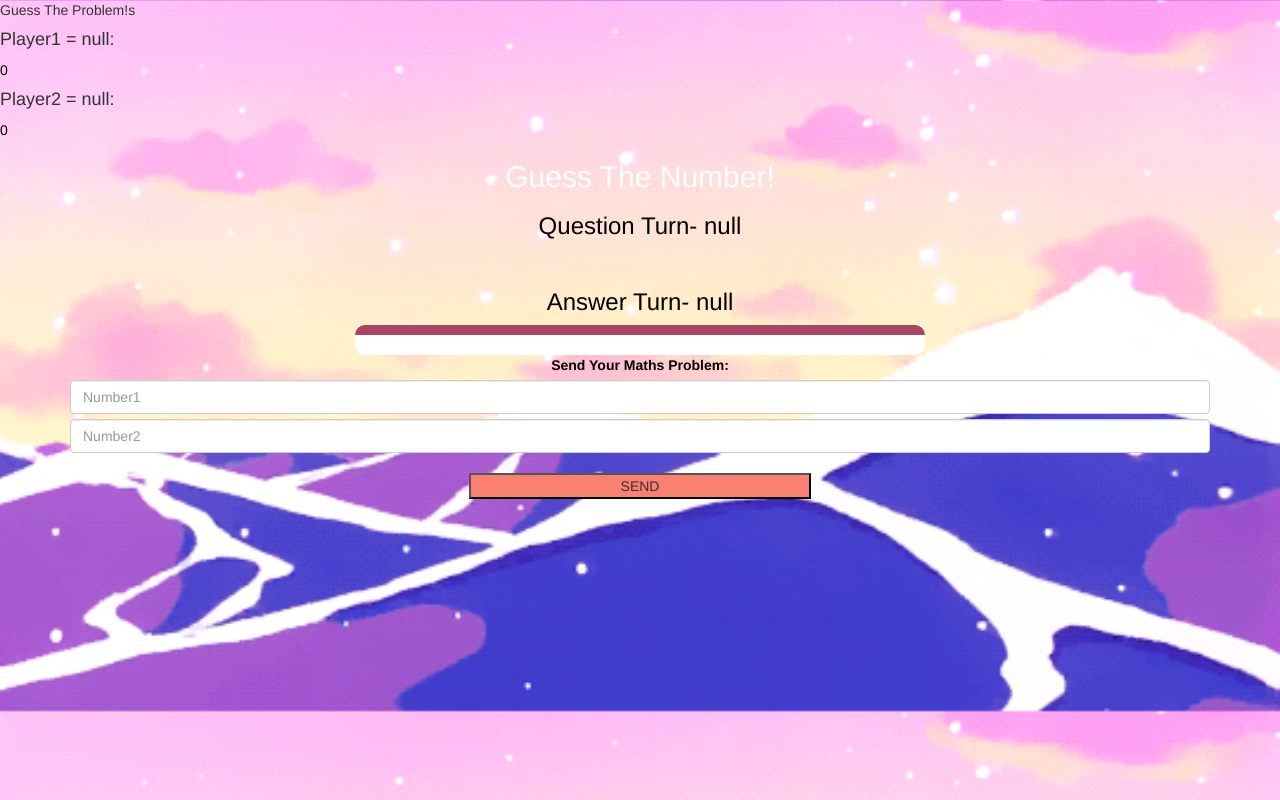
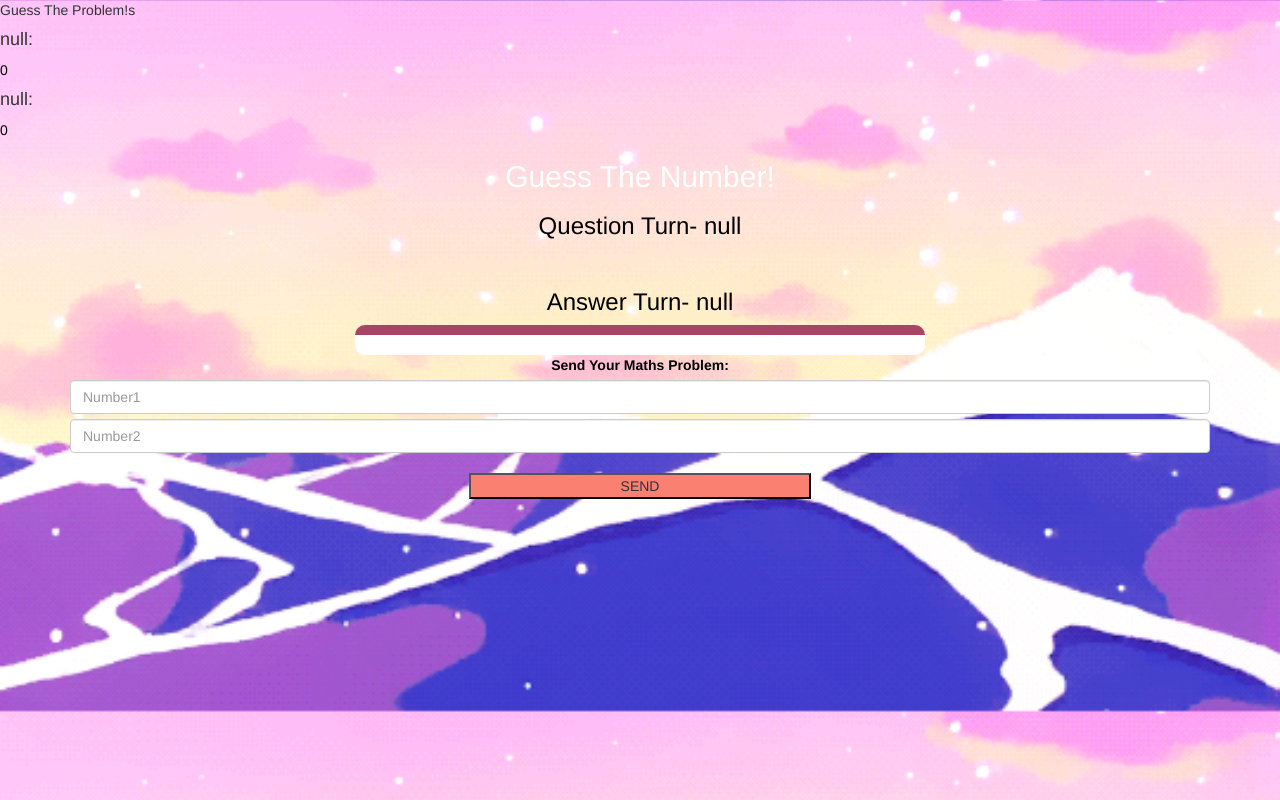
Before and after one commit to SaiAnshuman/Maths-Quizzzzzzzzzzzzzzzzzzzzzzzzz, a plain HTML site: page game_page.html in a window 1280 px wide. Drawn offline with nearby package versions, Linux system fonts and the light colour scheme.

Commit message:
Add files via upload

```diff
--- a/game.css
+++ b/game.css
@@ -107,3 +107,9 @@ background-color: salmon;
 margin-bottom: 5px;
 
 }
+
+#player2_name_input{
+
+margin-bottom: 10px;
+
+}
--- a/game_page.js
+++ b/game_page.js
@@ -4,8 +4,8 @@ player2_name = localStorage.getItem("Player2Name");
 player1_score = 0;
 player2_score = 0;
 
-document.getElementById("player1name").innerHTML = "Player1 = " + player1_name + ": ";
-document.getElementById("player2name").innerHTML = "Player2 = " + player2_name + ": ";
+document.getElementById("player1name").innerHTML =  player1_name + ": ";
+document.getElementById("player2name").innerHTML =  player2_name + ": ";
 document.getElementById("player1score").innerHTML = player1_score;
 document.getElementById("player2score").innerHTML = player2_score;
 
```
